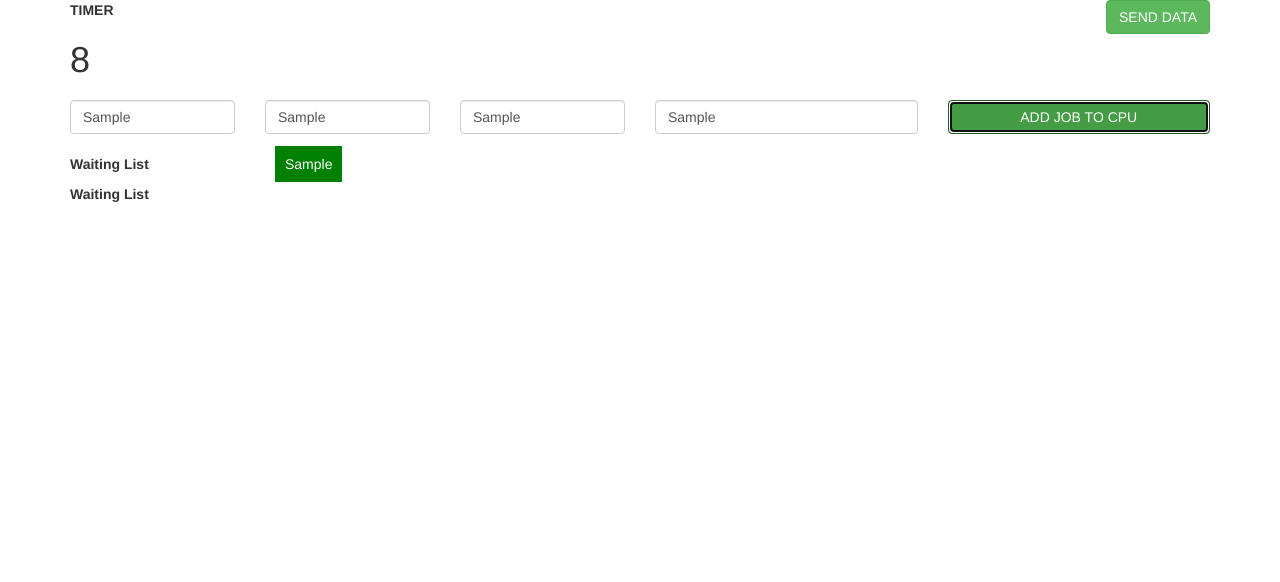
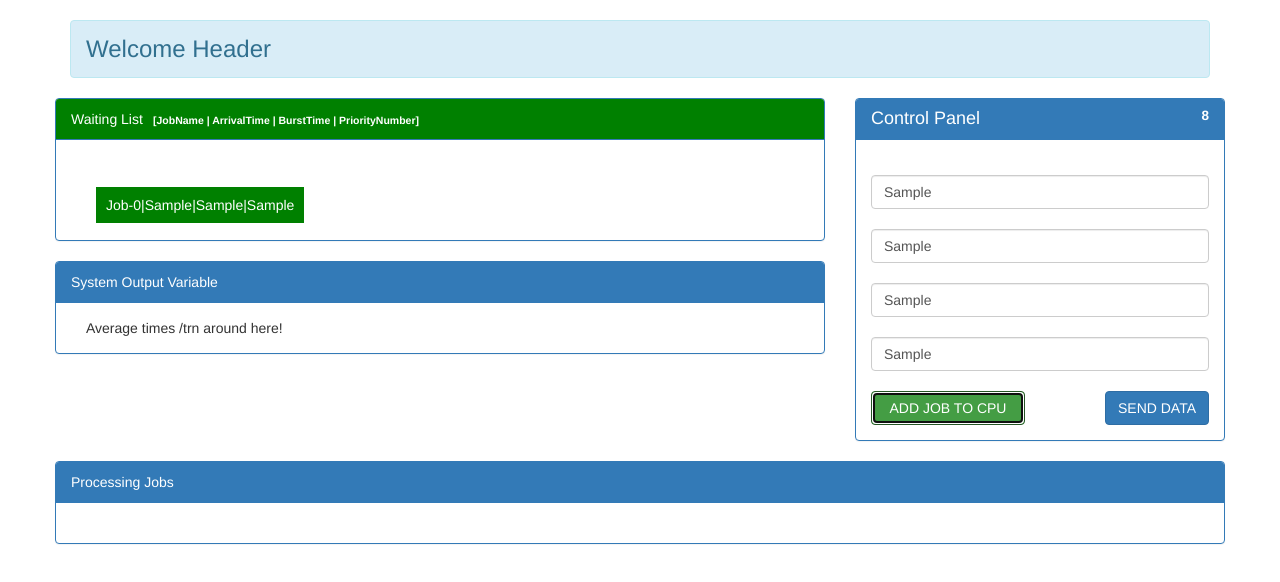
Before and after one commit to encrypter-manyange/xander-client, a plain HTML site: page index.html in a window 1280 px wide. Both pictures are taken after typing "Sample", "Sample", "Sample", "Sample" into the empty fields and a click on the button "ADD JOB TO CPU". Drawn offline with Linux system fonts and the light colour scheme.

Commit message:
Initial Client Code

```diff
--- a/addjob.js
+++ b/addjob.js
@@ -2,10 +2,11 @@
 var waiting_list=[];
 var processing_jobs=[];
 var previousdiv="mydiv";
+var counterer =0;
 
     function addjob(){
       var arrival_time=document.getElementById("arrivall").value;
-      var job_name = document.getElementById("jobname").value;;
+      var job_name = "Job-"+counterer;
       var id="meee";
       var burst = document.getElementById("burst").value;
       var priority = document.getElementById("priority").value;
@@ -14,8 +15,16 @@ var previousdiv="mydiv";
       var nyjob={"jobname":job_name,"jobburst":burst,"jobarrival":arrival_time,"priority":priority}
       waiting_list.push(nyjob);
       var d1 = document.getElementById('w0');
-      var content='<span class=myclass id='+todo.getid+">"+todo.getjobname+"</span>"
+      if(counterer%8==0){
+        var content='<br /><br /><span  class=myclass id='+todo.getid+">"+todo.getjobname+"|"+todo.getarrivaltime+"|"+todo.getburst+"|"+todo.getpriority+"</span>"
       d1.insertAdjacentHTML('beforeend', content);
+      }
+      else{
+         var content='<span class=myclass id='+todo.getid+">"+todo.getjobname+"</span>"
+         d1.insertAdjacentHTML('beforeend', content);
+      }
+      counterer+=1;
+
       console.log(waiting_list);
 
 
--- a/index.html
+++ b/index.html
@@ -14,57 +14,138 @@
 
 </head>
 <body>
-<div class="container">
-  <div class="row">
-    <div id="mydiv"></div>
- <div class="col-md-2">
-    <b>TIMER</b><br>
-<h1><div id="elapsed" style="float: left;size: 40px"></div></h1></div>
- <div class="col-md-10"> <button id="btn" class="btn btn-success" style="float: right;">SEND DATA</button>
-  <p id="message"></p>
-</div>
-</div>
+
+  <div class="container">
+    <div class="row">
+      <div class="col-lg-12">
+      <h3 class="alert alert-info">Welcome Header</h3>
+    </div>
+    <div class="row">
+      <div class="col-xs-8">
+         <div class="panel panel-primary" >
+      <div class="panel-heading" style="background-color: green">
+        Waiting List <span class="label label-info" style="background-color: green">[JobName | ArrivalTime | BurstTime | PriorityNumber]</span>
+      </div>
+      <div class="panel-body">
+        <div class="col-lg-12">
+              <p id="w0" ></p>
+        </div>
+        </div>
+      </div>
+
+        <div class="panel panel-primary">
+      <div class="panel-heading">
+        System Output Variable
+      </div>
+      <div class="panel-body">
+        <div class="col-lg-12">
+              Average times /trn around here!
+        </div>
+        </div>
+      </div>
+
+    </div>
 
 
-<center><div id="response"></div></center><br />
-<div class="row">
 
-    <div class="col-md-2"><input type="text" name="job_name" id="jobname" class="form-control" required="" placeholder="job name"></div>
+      <div class="col-lg-4">
+        <div class="panel panel-primary">
+          <div class="panel-heading">
+            <span>
+              <h4 style="margin:0;padding:0">Control Panel  <span style="margin:0;padding:0;float: right;" class="label" id="elapsed"></span></h4>
 
-  <div class="col-md-2"><input type="text" name="arrival" id="arrivall" class="form-control" required="" placeholder="arrival time"></div>
-  <div class="col-md-2"><input type="text" name="burst" id="burst" class="form-control" required="" placeholder="job burst"></div>
-    <div class="col-md-3"><input type="text" name="priority" id="priority" class="form-control" required="" placeholder="priority"></div>
-    <div class="col-md-3"><button onclick="addjob()" class="btn btn-block btn-success">ADD JOB TO CPU</button></div>
-  </div>
+            </span>
+
+        </div>
+          <div class="panel-body">
+            <div class="row">
+
+            </div><br>
+            <div class="row">
+              <div class="col-md-12">
+              <input type="text" name="job_name" id="jobname" class="form-control" required="" placeholder="job name">
+            </div>
+            </div><br>
+            <div class="row">
+               <div class="col-md-12">
+              <input type="text" name="arrival" id="arrivall" class="form-control" required="" placeholder="arrival time">
+            </div>
+            </div><br>
+            <div class="row">
+              <div class="col-md-12">
+              <input type="text" name="burst" id="burst" class="form-control" required="" placeholder="job burst">
+            </div>
+            </div><br>
+            <div class="row">
+              <div class="col-md-12">
+              <input type="text" name="priority" id="priority" class="form-control" required="" placeholder="priority">
+            </div>
+            </div><br>
+            <div class="row">
+              <div class="col-md-6">
+              <button onclick="addjob()" class="btn btn-block btn-success">ADD JOB TO CPU</button>
+            </div>
+             <div class="col-md-6"> <button id="btn" class="btn btn-primary" style="float: right;">SEND DATA</button>
+          </div>
+            </div>
 
 
 
 
-<br />
-<div class="row">
-<div class="col-md-2"><b>Waiting List</b></div>
+        </div>
 
-<div class="col-md-8">
-<p id="w0" ></p>
+      </div>
+
+
+    </div>
 
 </div>
-</div>
-<div class="row">
-<div class="col-md-2"><b>Waiting List</b></div>
 
-<div class="col-md-8">
-<p id="p0" ></p>
+    <div class="panel panel-primary">
+      <div class="panel-heading">
+        Processing Jobs
+      </div>
+      <div class="panel-body">
+        <div class="row">
+      <div class="col-lg-12">
+        <p id="p0" ></p>
+      </div>
+        </div>
+      </div>
+    </div>
+      </div>
+    </div>
 
 
 
+    <!-- <div class="panel panel-primary">
+      <div class="panel-heading">
+
+      </div>
+      <div class="panel-body">
+
+      </div>
+    </div> -->
+
+
+
+  </div>
+<div class="container">
+  <div class="row">
+    <div id="mydiv" hidden="hidden" style="width: 0.1px;height: 0.1px;"></div>
+ <div class="col-md-2">
+<!--   <p id="message"></p> -->
 </div>
 </div>
+
+<br />
+
 
 
 
 
 </div>
-
+  </div>
 </body>
 <script src='jquery.min.js'></script>
 <script src='timer.js'></script>
@@ -84,7 +165,13 @@
   else{
   var jString = JSON.stringify(waiting_list);
   $.post('http://localhost:9090/restapi/job',{"jstring":jString},function(data){
-   $('#message').text(data).css('color', 'red');
+   // $('#message').text(data).css('color', 'red');
+     waiting_list.sort(function(obj1, obj2) {
+  // Ascending: first age less than the previous
+  return obj1.jobarrival - obj2.jobarrival;
+});
+
+counter=waiting_list[0].jobarrival;
    log(0,data);
 
 
--- a/processor.js
+++ b/processor.js
@@ -1,7 +1,6 @@
 var setter =0;
 function log(i,mydata){
   console.log("Tester"+previousdiv);
-
 document.getElementById(previousdiv).classList.remove('wiggle');
 document.getElementById(previousdiv).classList.add('myclass');
 previousdiv=mydata[i]+setter;
@@ -15,7 +14,13 @@ if (document.contains(document.getElementById("wo"+mydata[i]) )){
             }
 
 var d2 = document.getElementById('p0');
-var content='<span class= wiggle id='+mydata[i]+setter+">"+mydata[i]+"</span>";
+if(setter%12==0){
+var content='<br /><br /><span class= wiggle id='+mydata[i]+setter+">"+mydata[i]+"</span>";
+}
+else{
+  var content='<span class= wiggle id='+mydata[i]+setter+">"+mydata[i]+"</span>";
+
+}
 d2.insertAdjacentHTML('beforeend', content);
 setter+=1;
 
```
